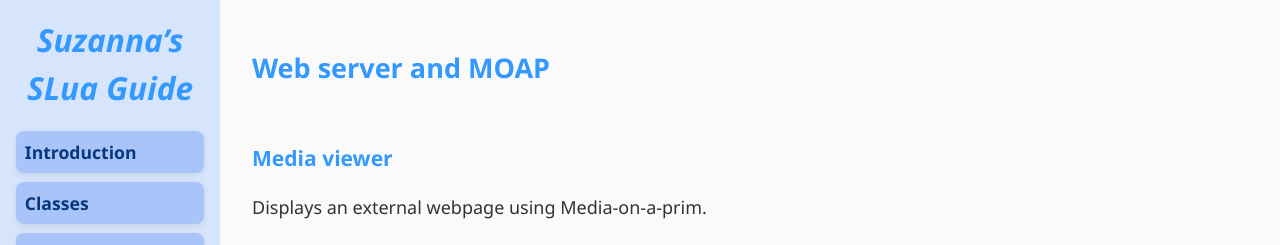
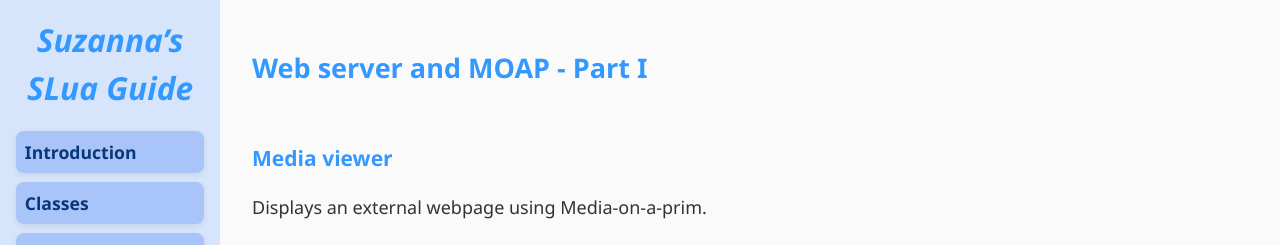
Before and after one commit to Suzanna-Linn/slua, a Jekyll site: the page built from docs/scripts-web1.md, in a window 1280 px wide and 900 px high. Shown: the top 245 px of the window. Built offline with Jekyll 4.4.1, drawn with Linux system fonts in a browser that asks for light colours; nearby versions of some CDN libraries; comment, search, counter and statistics services are not loaded.

Commit message:
Update scripts-web1.md

```diff
--- a/docs/scripts-web1.md
+++ b/docs/scripts-web1.md
@@ -4,7 +4,7 @@ title: Web server and MOAP
 markup_content: true
 ---
 
-## Web server and MOAP
+## Web server and MOAP - Part I
 
 ### Media viewer
 
```
